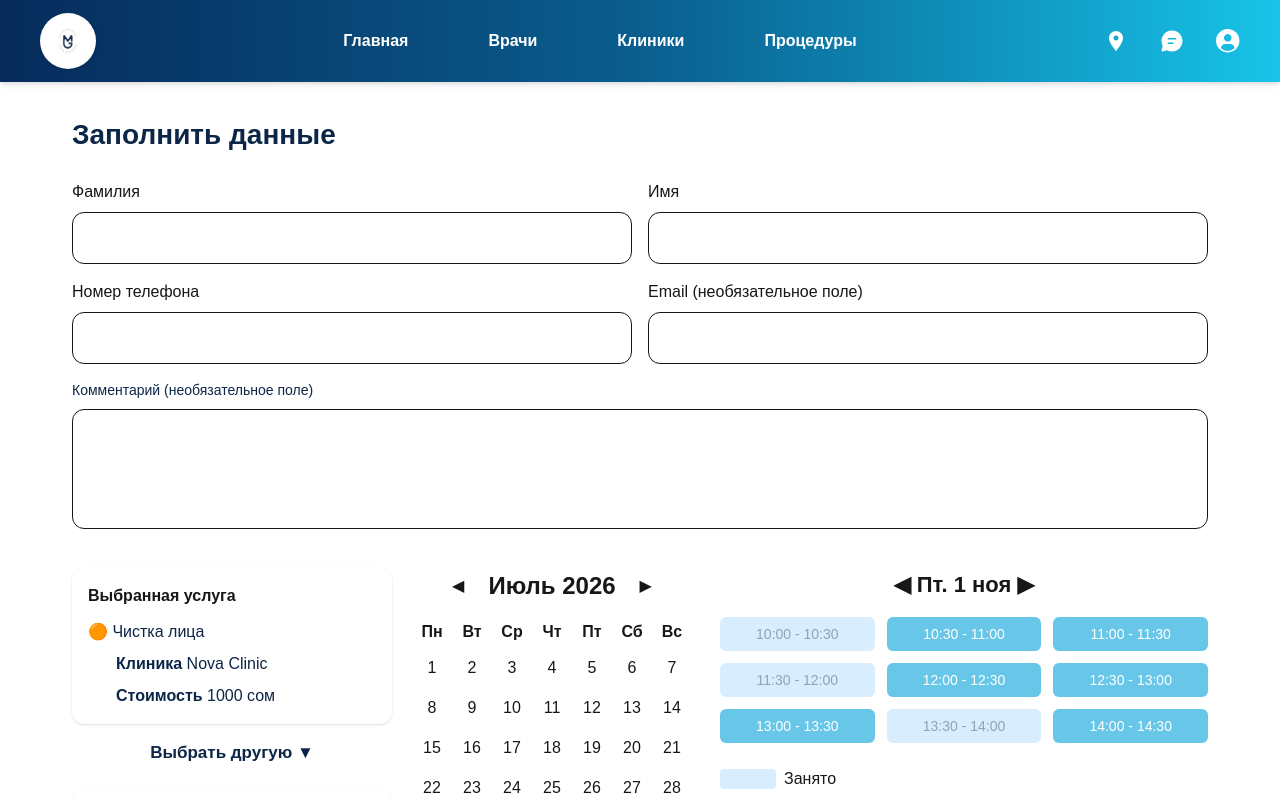
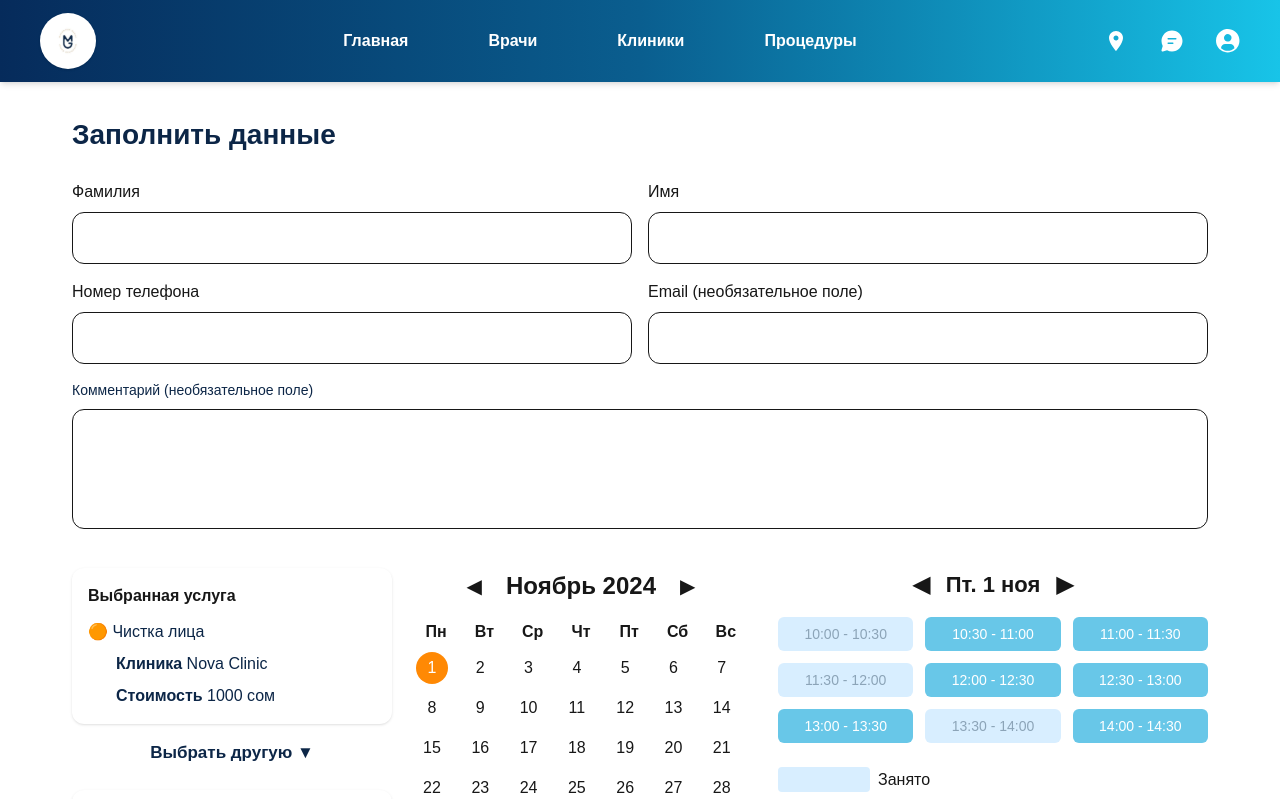
Before and after one commit to raimkulovbaiel1/imbir-next, a Next.js app: page /Appointment in a window 1280 px wide. Shown: the top 799 px of the page. Built offline with nearby package versions, Linux system fonts and the light colour scheme.

Commit message:
added to test Calendar

```diff
--- a/src/entities/Calendar/ui/calendar.tsx
+++ b/src/entities/Calendar/ui/calendar.tsx
@@ -1,60 +1,31 @@
 "use client";
+
 import { useState } from "react";
+
+type TimeItem = {
+  time: string;
+  status: "busy" | "free";
+};
+
 export default function Calendar() {
   const [selectedTime, setSelectedTime] = useState<string | null>(null);
-  const times = [
-    {
-      time: "10:00 - 10:30",
-      status: "busy",
-    },
-    {
-      time: "10:30 - 11:00",
-      status: "free",
-    },
-    {
-      time: "11:00 - 11:30",
-      status: "free",
-    },
-    {
-      time: "11:30 - 12:00",
-      status: "busy",
-    },
-    {
-      time: "12:00 - 12:30",
-      status: "free",
-    },
-    {
-      time: "12:30 - 13:00",
-      status: "free",
-    },
-    {
-      time: "13:00 - 13:30",
-      status: "free",
-    },
-    {
-      time: "13:30 - 14:00",
-      status: "busy",
-    },
-    {
-      time: "14:00 - 14:30",
-      status: "free",
-    },
+  // Выбранный день справа
+  const [selectedDay, setSelectedDay] = useState(new Date(2024, 10, 1));
+  // Месяц, который показывается в календаре слева
+  const [currentDate, setCurrentDate] = useState(new Date(2024, 10, 1));
+
+  const times: TimeItem[] = [
+    { time: "10:00 - 10:30", status: "busy" },
+    { time: "10:30 - 11:00", status: "free" },
+    { time: "11:00 - 11:30", status: "free" },
+    { time: "11:30 - 12:00", status: "busy" },
+    { time: "12:00 - 12:30", status: "free" },
+    { time: "12:30 - 13:00", status: "free" },
+    { time: "13:00 - 13:30", status: "free" },
+    { time: "13:30 - 14:00", status: "busy" },
+    { time: "14:00 - 14:30", status: "free" },
   ];
-  const getBgColor = (
-    time: string,
-    status: string
-  ) => {
-    if (selectedTime === time) {
-      return "bg-[#FFA726]";
-    }
 
-    if (status === "busy") {
-      return "bg-[#D8EEFF] text-[#8CA4B8]";
-    }
-
-    return "bg-[#68C7E8] text-white";
-  };
-  const [currentDate, setCurrentDate] = useState(new Date());
   const months = [
     "Январь",
     "Февраль",
@@ -69,6 +40,9 @@ export default function Calendar() {
     "Ноябрь",
     "Декабрь",
   ];
+
+  const weekDays = ["Вс", "Пн", "Вт", "Ср", "Чт", "Пт", "Сб"];
+
   const year = currentDate.getFullYear();
   const month = currentDate.getMonth();
 
@@ -82,20 +56,107 @@ export default function Calendar() {
     setCurrentDate(new Date(year, month + 1, 1));
   };
 
+  // Переход на предыдущий выбранный день
+  const prevDay = () => {
+    setSelectedDay((prev) => {
+      // Создаём копию текущей даты
+      const newDay = new Date(prev);
+
+      // Уменьшаем дату на 1 день
+      newDay.setDate(prev.getDate() - 1);
+
+      // Если перешли в другой месяц — обновляем календарь слева
+      setCurrentDate(
+        new Date(newDay.getFullYear(), newDay.getMonth(), 1)
+      );
+
+      // Сохраняем новый выбранный день
+      return newDay;
+    });
+
+    // Очищаем выбранное время, потому что день изменился
+    setSelectedTime(null);
+  };
+
+  // Переход на следующий выбранный день
+  const nextDay = () => {
+    setSelectedDay((prev) => {
+      // Создаём копию текущей даты
+      const newDay = new Date(prev);
+
+      // Увеличиваем дату на 1 день
+      newDay.setDate(prev.getDate() + 1);
+
+      // Если перешли в другой месяц — обновляем календарь слева
+      setCurrentDate(
+        new Date(newDay.getFullYear(), newDay.getMonth(), 1)
+      );
+
+      // Сохраняем новый выбранный день
+      return newDay;
+    });
+
+    // Очищаем выбранное время, потому что день изменился
+    setSelectedTime(null);
+  };
+
+  const selectCalendarDay = (day: number) => {
+    setSelectedDay(new Date(year, month, day));
+    setSelectedTime(null);
+  };
+
+  // Формирует текст выбранной даты для заголовка справа.
+  // Например: "Пт. 1 ноя"
+  const formatSelectedDay = () => {
+    // Получаем название дня недели по номеру дня
+    // getDay(): Вс = 0, Пн = 1, ... Сб = 6
+    const dayName = weekDays[selectedDay.getDay()];
+    // Получаем число месяца
+    const dayNumber = selectedDay.getDate();
+    // Получаем название месяца, сокращаем до 3 букв
+    //"Ноябрь" → "ноя"
+    const monthName = months[selectedDay.getMonth()]
+      .slice(0, 3)
+      .toLowerCase();
+    // Возвращаем готовую строку для отображения
+    return `${dayName}. ${dayNumber} ${monthName}`;
+  };
+
+  const getBgColor = (time: string, status: "busy" | "free") => {
+    if (selectedTime === time) {
+      return "bg-gradient-to-b from-[#FF7A21] to-[#FFB800] text-white";
+    }
+
+    if (status === "busy") {
+      return "bg-[#D8EEFF] text-[#8CA4B8] cursor-not-allowed";
+    }
+
+    return "bg-[#68C7E8] text-white hover:bg-[#4EB9DE]";
+  };
+
   return (
     <div className="w-full">
       <div className="flex flex-col xl:flex-row gap-8">
-
-        {/* НЕ ТРОЛГАЙТ CALENDAR */}
-        <div>
+        {/* КАЛЕНДАРЬ */}
+        <div className="w-full xl:w-[330px]">
           <div className="flex items-center justify-center gap-6 mb-4">
-            <button onClick={prevMonth}>◀</button>
+            <button
+              onClick={prevMonth}
+              className="text-xl hover:text-orange-500 transition"
+            >
+              ◀
+            </button>
 
             <h3 className="font-bold text-[24px]">
               {months[month]} {year}
             </h3>
 
-            <button onClick={nextMonth}>▶</button>
+            <button
+              onClick={nextMonth}
+              className="text-xl hover:text-orange-500 transition"
+            >
+              ▶
+            </button>
           </div>
 
           <div className="grid grid-cols-7 gap-2 text-center">
@@ -105,28 +166,52 @@ export default function Calendar() {
               </div>
             ))}
 
-            {Array.from({ length: daysInMonth }, (_, i) => (
+            {Array.from({ length: daysInMonth }, (_, i) => {
+              const day = i + 1;
+
+              const isSelected =
+                selectedDay.getDate() === day &&
+                selectedDay.getMonth() === month &&
+                selectedDay.getFullYear() === year;
+
+              return (
                 <button
-                key={i}
-                className="
-              w-8
-              h-8
-              rounded-full
-              hover:bg-orange-400
-              hover:text-white
-            "
+                  key={day}
+                  onClick={() => selectCalendarDay(day)}
+                  className={`
+                    w-8 h-8 rounded-full transition
+                    hover:bg-orange-400 hover:text-white
+                    ${isSelected ? "bg-orange-400 text-white" : ""}
+                  `}
                 >
-                {i + 1}
+                  {day}
                 </button>
-            ))}
+              );
+            })}
           </div>
         </div>
 
-        {/* ПЕРЕДЕЛАЙТЬ ЧТО БЫ ПРИ НАЖВТИ ДНИ И ВРЕМЯ, ПОКАЗАЛИ КАКИЕ ДНИ СВОБОДНЫ ВРАЧИ.*/}
+        {/* ВРЕМЯ */}
         <div className="flex-1">
-          <h3 className="font-bold flex justify-center text-[22px] mb-4">
-            ◀ Пт. 1 ноя ▶
+          <div className="flex items-center justify-center gap-4 mb-4">
+            <button
+              onClick={prevDay}
+              className="font-bold text-[22px] hover:text-orange-500 transition"
+            >
+              ◀
+            </button>
+
+            <h3 className="font-bold text-[22px]">
+              {formatSelectedDay()}
             </h3>
+
+            <button
+              onClick={nextDay}
+              className="font-bold text-[22px] hover:text-orange-500 transition"
+            >
+              ▶
+            </button>
+          </div>
 
           <div className="grid grid-cols-2 md:grid-cols-3 gap-3">
             {times.map((item) => (
@@ -151,30 +236,32 @@ export default function Calendar() {
             ))}
           </div>
 
-          <div className="mt-6 space-y-2">
+          {/* ОБОЗНАЧЕНИЯ */}
+          <div className="mt-6 space-y-3">
             <div className="flex items-center gap-2">
-              <div className="w-14 h-5 rounded bg-[#D8EEFF]" />
+              <div className="w-[92px] h-[25px] rounded bg-[#D8EEFF]" />
               <span>Занято</span>
             </div>
 
             <div className="flex items-center gap-2">
-              <div className="w-14 h-5 rounded bg-[#68C7E8]" />
-
+              <div className="w-[92px] h-[25px] rounded bg-[#68C7E8]" />
               <span>Свободно</span>
             </div>
 
-            <div className="flex items-center gap-2">
-              <div className="w-14 h-5 rounded bg-[#FFA726]" />
-
-              <span>Занято вами</span>
-            </div>
+            {selectedTime && (
+              <div className="flex items-center gap-3">
+                <div className="w-[92px] h-[25px] rounded bg-gradient-to-b from-[#FF7A21] to-[#FFB800] flex items-center justify-center">
+                  <span className="text-[14px] font-medium text-white">
+                    {selectedTime}
+                  </span>
                 </div>
 
-          {selectedTime && (
-            <p className="mt-4 font-semibold text-[#0C2647]">
-              Вы выбрали: {selectedTime}
-            </p>
+                <span className="text-[17px] font-medium text-[#0C2647]">
+                  - Занято вами
+                </span>
+              </div>
             )}
+          </div>
         </div>
       </div>
     </div>
```
Lines whose indentation alone changed are shown as unchanged.
